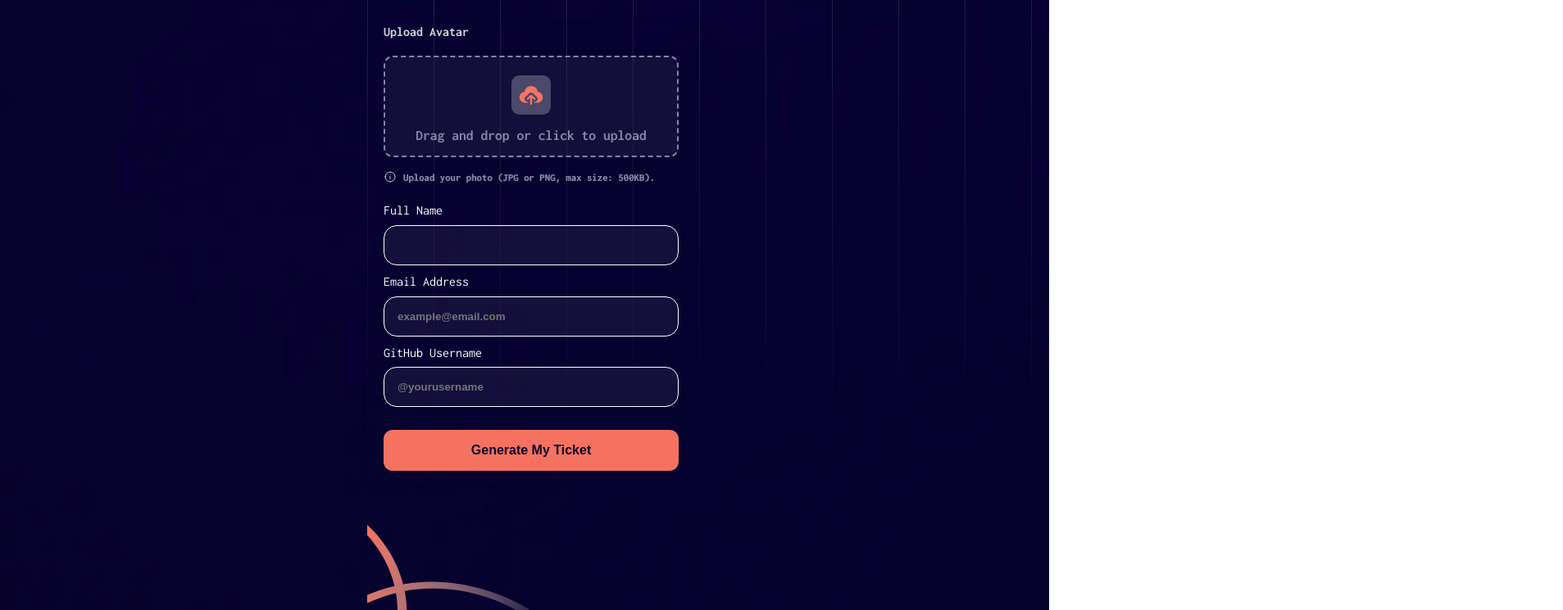
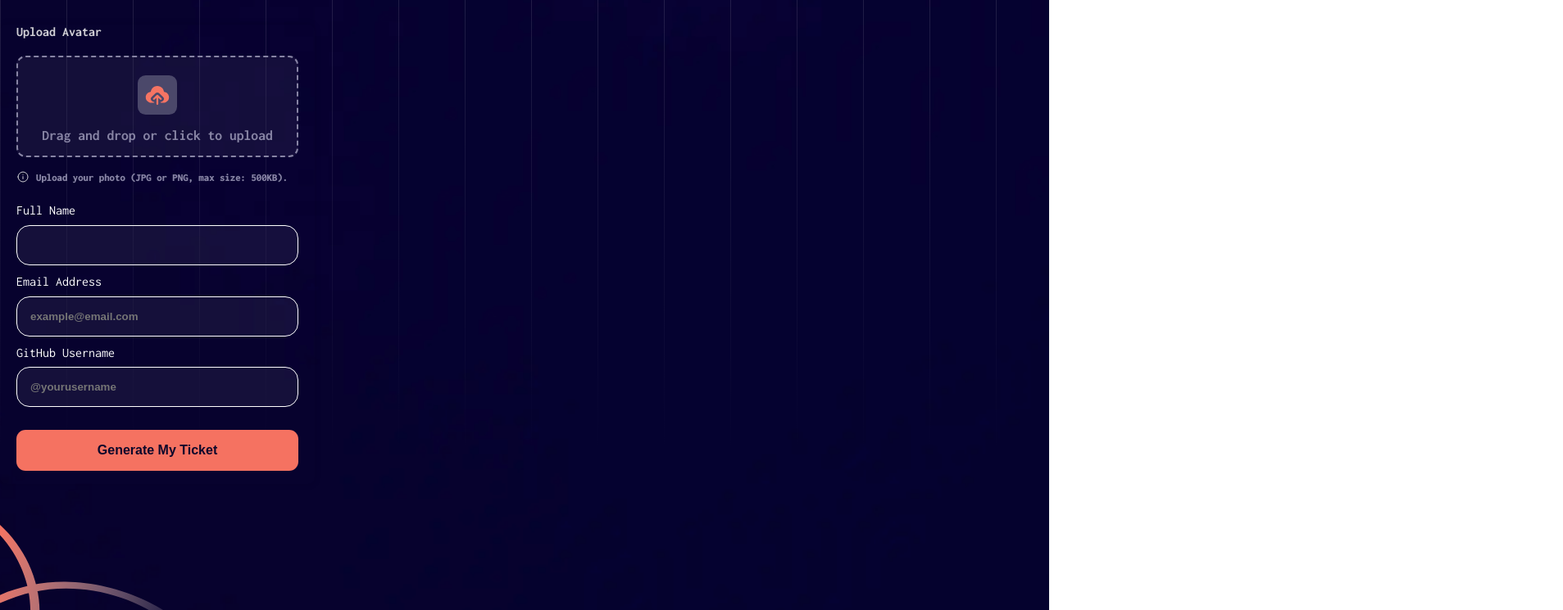
Before and after one commit to BANKOLEDO/conference-ticket-generator, a plain HTML site: page index.html in a window 1280 px wide. Shown: the part 210-955 px from the top of the page at 82% size, 1907 px wide, since content can reach past the window. Drawn offline with Linux system fonts and the light colour scheme.

Commit message:
fixed-bug-v3

```diff
--- a/styles/mobile.css
+++ b/styles/mobile.css
@@ -21,8 +21,8 @@
 body {
     position: absolute;
     font-family: Inconsolata;
-    min-height: 100vh;
-    min-width: 100vw;
+    max-height: 100vh;
+    max-width: 100vw;
     background: url(../assets/images/background-mobile.png) no-repeat;
     background-size: cover;
     display: flex;
```
